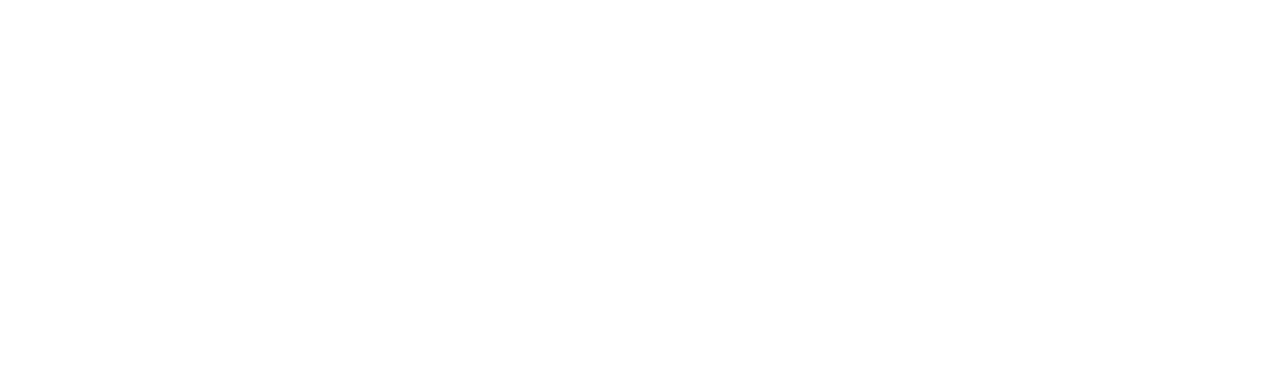
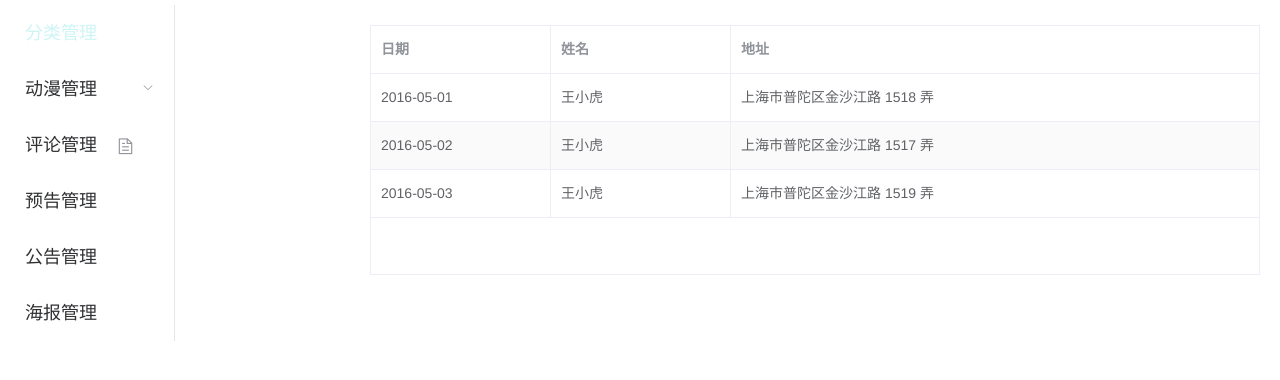
Before and after one commit to roo12589/dongmanform, a Vue app: page /comment in a window 1280 px wide. Shown: the top 380 px of the page. Built offline with nearby package versions, Linux system fonts and the light colour scheme.

Commit message:
修改main中嵌套子路由

```diff
--- a/src/App.vue
+++ b/src/App.vue
@@ -9,9 +9,6 @@
 
 export default {
   name: 'app',
-  components: {
-
-  }
 }
 </script>
 
@@ -22,6 +19,7 @@
   -moz-osx-font-smoothing: grayscale;
   text-align: center;
   color: #2c3e50;
-  margin-top: 60px;
+  margin-top: 5px;
+
 }
 </style>
--- a/src/components/Header.vue
+++ b/src/components/Header.vue
@@ -1,20 +1,24 @@
 <template>
   <el-header>
     <el-row>
-        <el-col :span="6"><div class="grid-content">&nbsp;</div></el-col>
-        <el-col :span="12"><div class="grid-content"><h2>动漫论坛后台管理系统</h2></div></el-col>
+      <el-col :span="6"><div class="grid-content h100">&nbsp;</div></el-col>
+      <el-col :span="12"><div class="grid-content h100" ><h2>动漫论坛后台管理系统</h2></div></el-col>
       <!-- <el-col :span="6"><div class="grid-content" @click="func"><el-avatar :size="50" :src="circleUrl"></el-avatar><span>{{userName}}<i class="el-icon-caret-bottom"></i></span></div></el-col> -->
-        <el-col :span="6"><div class="grid-content">
+      <el-col :span="6"><div class="grid-content h100">
           <el-dropdown trigger="click">
             <span class="el-dropdown-link">
-        <el-avatar :size="50" :src="circleUrl"></el-avatar><span>{{userName}}<i class="el-icon-arrow-down el-icon--right"></i></span>
+              <el-avatar :size="45" :src="circleUrl"></el-avatar
+              ><span
+                >{{ userName }}<i class="el-icon-arrow-down el-icon--right"></i
+              ></span>
             </span>
             <el-dropdown-menu slot="dropdown">
-        <el-dropdown-item >修改信息</el-dropdown-item>
-        <el-dropdown-item >退出系统</el-dropdown-item>
+              <el-dropdown-item>修改信息</el-dropdown-item>
+              <el-dropdown-item>退出系统</el-dropdown-item>
             </el-dropdown-menu>
           </el-dropdown>
-        </div></el-col>
+        </div></el-col
+      >
     </el-row>
   </el-header>
 </template>
@@ -24,20 +28,25 @@
   data() {
     return {
       userName: "admin",
-      circleUrl:"../assets/ark.png",//本地相对路径图片无效 需要在线图片？
+      circleUrl: "../assets/ark.png", //本地相对路径图片无效 需要在线图片？
     };
   },
 };
 </script>
 
-<style>
+<style lang='scss'>
+body {
+  margin: 0;
+  padding: 0;
+}
 h2 {
   margin: 10px 0;
+  line-height: 36px;
 }
 span {
   float: left;
-  font-size: 20px;
-  line-height: 50px;
+  font-size: 18px;
+  line-height: 56px;
   margin: 0 5px;
   /* line-height: 72px; */
   /* display: flex;
@@ -45,8 +54,20 @@
     justify-content: space-around;
     align-items: center; */
 }
+.el-header {
+  background-color: rgb(233, 240, 240);
+  // color: rgb(101, 222, 228);
+  color: #555;
+  margin-bottom: 5px;
+}
+.el-avatar{
+  margin-top: 7.5px;
+}
 .el-dropdown-link {
   cursor: pointer;
 }
 
+h100{
+  height: 100%;
+}
 </style>
--- a/src/components/Main.vue
+++ b/src/components/Main.vue
@@ -1,16 +1,22 @@
 <template>
   <el-container>
-    <el-aside width="400px">
+    <el-aside width="350px">
       <el-row class="tac">
   <el-col :span="12">
     <el-menu
       default-active="1"
       class="el-menu-vertical-demo"
+      router
       @open="handleOpen"
       @close="handleClose">
-      <el-submenu index="1">
+      <!-- 在menu中开启router='true'则默认menu-item会以index跳转 通过设置route='/path'修改跳转路径-->
+      <el-menu-item index="1" disabled>
+        <!-- <i class="el-icon-menu"></i> -->
+        <span slot="title">分类管理</span>
+      </el-menu-item>
+      <el-submenu index="2">
         <template slot="title">
-          <i class="el-icon-location"></i>
+          <!-- <i class="el-icon-location"></i> -->
           <span>动漫管理</span>
         </template>
         <el-menu-item-group>
@@ -26,23 +32,21 @@
           <el-menu-item index="1-4-1">选项1</el-menu-item>
         </el-submenu>
       </el-submenu>
-      <el-menu-item index="2" disabled>
-        <i class="el-icon-menu"></i>
-        <span slot="title">分类管理</span>
-      </el-menu-item>
-      <el-menu-item index="3" >
+
+        <el-menu-item index="3" route="/comment">
         <i class="el-icon-document"></i>
         <span slot="title">评论管理</span>
       </el-menu-item>
-      <el-menu-item index="4">
+
+      <el-menu-item index="4" route="/pv">
 
         <span slot="title">预告管理</span>
       </el-menu-item>
-      <el-menu-item index="5">
+      <el-menu-item index="5" route="/announce">
 
         <span slot="title">公告管理</span>
       </el-menu-item>
-      <el-menu-item index="6">
+      <el-menu-item index="6" route="/poster">
 
         <span slot="title">海报管理</span>
       </el-menu-item>
@@ -50,11 +54,14 @@
   </el-col>
 </el-row>
     </el-aside>
-    <el-main>Main</el-main>
+    <el-main>
+      <router-view></router-view>
+    </el-main>
   </el-container>
 </template>
 
 <script>
+// import router from '../router';
 export default {
   name:"Main",
   data(){
@@ -65,6 +72,7 @@
   methods:{
     handleOpen(key, keyPath) {
         console.log(key, keyPath);
+        // router.push({path:"/dongman"})
       },
       handleClose(key, keyPath) {
         console.log(key, keyPath);
--- a/src/router/index.js
+++ b/src/router/index.js
@@ -3,7 +3,10 @@
 import Login from '../views/Login.vue'
 import Register from '../views/Register.vue'
 import Home from '../views/Home.vue'
+import Main from '../components/Main.vue'
 
+import DongmanManage from '../views/submenu/DongmanManage.vue'
+import CommentManage from '../views/submenu/CommentManage.vue'
 Vue.use(VueRouter)
 
 const routes = [
@@ -25,7 +28,26 @@
   {
     path: '/home',
     name: 'Home',
-    component: Home
+    component: Home,
+
+  },
+  {
+    path:'/main',
+    name:'main',
+    component:Main,
+    children:[
+      {
+        path:'/dongman',
+        name:'dongman',
+        component:DongmanManage
+      },
+      {
+        path:'/comment',
+        name:'comment',
+        component:CommentManage
+      },
+      // {}
+    ]
   },
   // {
   //   path: '/about',
--- /dev/null
+++ b/src/views/submenu/CommentManage.vue
@@ -0,0 +1,50 @@
+<template>
+  <el-table
+     :data="tableData"
+     stripe
+     border
+     height="250"
+     style="width: 100%">
+     <el-table-column
+       prop="date"
+       label="日期"
+       width="180">
+     </el-table-column>
+     <el-table-column
+       prop="name"
+       label="姓名"
+       width="180">
+     </el-table-column>
+     <el-table-column
+       prop="address"
+       label="地址">
+     </el-table-column>
+   </el-table>
+</template>
+
+<script>
+export default {
+ name:"CommentManage",
+ data(){
+   return {
+      tableData: [{
+           date: '2016-05-01',
+           name: '王小虎',
+           address: '上海市普陀区金沙江路 1518 弄'
+         }, {
+           date: '2016-05-02',
+           name: '王小虎',
+           address: '上海市普陀区金沙江路 1517 弄'
+         }, {
+           date: '2016-05-03',
+           name: '王小虎',
+           address: '上海市普陀区金沙江路 1519 弄'
+         }]
+   }
+ }
+}
+</script>
+
+<style>
+
+</style>
--- /dev/null
+++ b/src/views/submenu/DongmanManage.vue
@@ -0,0 +1,50 @@
+<template>
+   <el-table
+      :data="tableData"
+      stripe
+      border
+      height="250"
+      style="width: 100%">
+      <el-table-column
+        prop="date"
+        label="日期"
+        width="180">
+      </el-table-column>
+      <el-table-column
+        prop="name"
+        label="姓名"
+        width="180">
+      </el-table-column>
+      <el-table-column
+        prop="address"
+        label="地址">
+      </el-table-column>
+    </el-table>
+</template>
+
+<script>
+export default {
+  name:"DongmanManage",
+  data(){
+    return {
+       tableData: [{
+            date: '2016-05-01',
+            name: '王小虎',
+            address: '上海市普陀区金沙江路 1518 弄'
+          }, {
+            date: '2016-05-02',
+            name: '王小虎',
+            address: '上海市普陀区金沙江路 1517 弄'
+          }, {
+            date: '2016-05-03',
+            name: '王小虎',
+            address: '上海市普陀区金沙江路 1519 弄'
+          }]
+    }
+  }
+}
+</script>
+
+<style>
+
+</style>
```
Also changed, not shown: src/views/submenu/AnnounceManage.vue (added, +13 -0 lines), src/views/submenu/CategoryManage.vue (added, +13 -0 lines), src/views/submenu/PVManage.vue (added, +13 -0 lines), src/views/submenu/PosterManage.vue (added, +13 -0 lines). Lines whose indentation alone changed are shown as unchanged.
